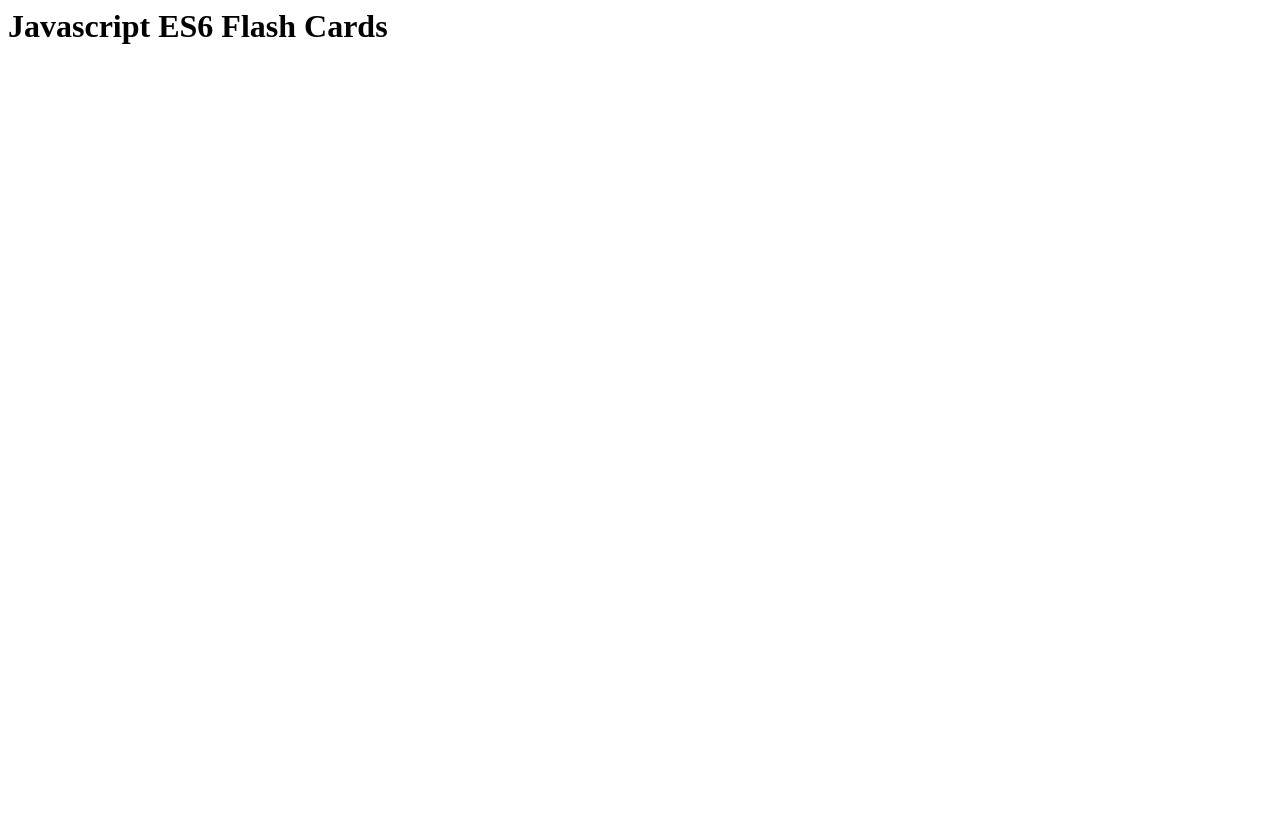
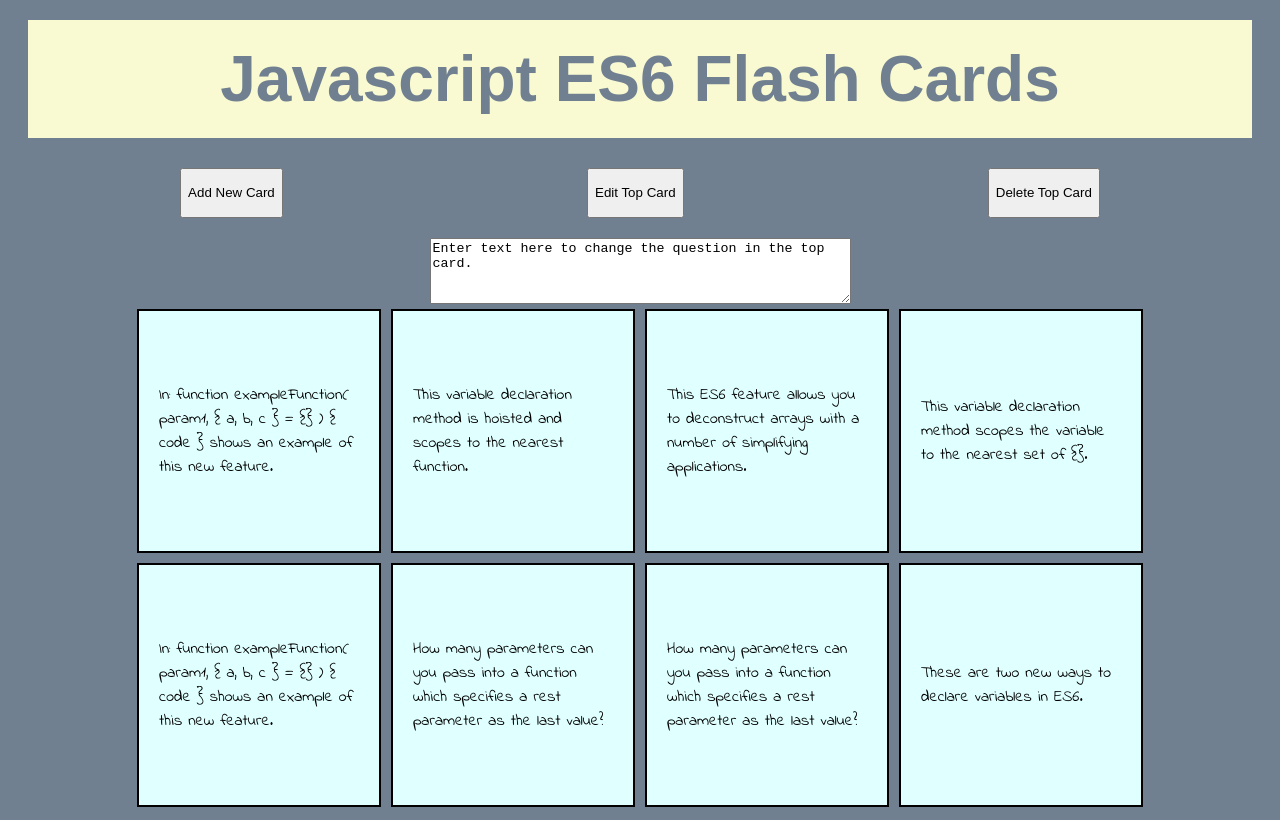
Before and after one commit to primalfunk/flashcards_es6, a website: page index.html in a window 1280 px wide. Drawn offline with nearby package versions, Linux system fonts and the light colour scheme; a web font is replaced by a local one.

Commit message:
finished

```diff
--- a/css/styles.css
+++ b/css/styles.css
@@ -0,0 +1,52 @@
+body {
+  font-family: "Cormorant Unicase", sans-serif;
+  background-color: slategray;
+}
+
+.banner {
+  display: flex;
+  background-color: lightgoldenrodyellow;
+  text-align: center;
+  height: 15%;
+  margin: 20px;
+  justify-content: center;
+  align-items: center;
+  font-size: 32px;
+  color: slategray;
+}
+
+.buttons {
+  display: flex;
+  justify-content: space-around;
+  align-content: center;
+  justify-items: center;
+  height: 50px;
+  font-size: 20px;
+  margin: 10px;
+  padding: 10px;
+}
+
+.wrapper {
+  display: flex;
+  flex-wrap: wrap;
+  justify-content: center;
+  font-family: "Indie Flower", serif;
+}
+
+div[class^="card"] {
+  height: 200px;
+  width: 200px;
+  border: 2px black solid;
+  margin: 5px;
+  padding: 20px;
+  background-color: lightcyan;
+  display: flex;
+  flex-direction: column;
+  align-content: space-between;
+  justify-content: center;
+  align-items: center;
+}
+
+.inputarea {
+  text-align: center;
+}
--- a/index.html
+++ b/index.html
@@ -1,13 +1,20 @@
 <html>
   <head>
-    <link rel="stylesheet" type="text/css" src="/css/styles.css">
+    <link rel="stylesheet" type="text/css" href="css/styles.css">
+    <link href="https://fonts.googleapis.com/css?family=Cormorant+Unicase|Indie+Flower" rel="stylesheet">
   </head>
   <body>
-    <h1> Javascript ES6 Flash Cards</h1>
-
-    <script src="https://code.jquery.com/jquery-3.3.1.min.js"
-            integrity="sha256-FgpCb/KJQlLNfOu91ta32o/NMZxltwRo8QtmkMRdAu8="
-            crossorigin="anonymous"></script>
-    <script src="/js/main.js"></script>
+    <div class="banner">
+      <h1> Javascript ES6 Flash Cards</h1>
+    </div>
+    <div class="buttons">
+      <button class="new_button" type="button">Add New Card</button>
+      <button class="edit_button" type="button">Edit Top Card</button>
+      <button class="delete_button" type="button">Delete Top Card</button>
+    </div>
+    <div class="inputarea"><textarea rows="4" cols="50">Enter text here to change the question in the top card.</textarea></div>
+    <div class="wrapper"></div>
+    <script src="https://code.jquery.com/jquery-3.3.1.min.js"></script>
+    <script src="js/main.js"></script>
   </body>
 </html>
--- a/js/main.js
+++ b/js/main.js
@@ -0,0 +1,101 @@
+$(document).ready(function () {
+  const set_up = ( count, start_index = 1 ) => {
+    const answers = [
+      "Javascript",
+      "ES6",
+      "1997",
+      "Let and Const",
+      "Var",
+      "Const",
+      "Let",
+      "Default parameters",
+      "Named parameters",
+      "Rest parameters",
+      "Infinite",
+      "Spread operator",
+      "Arrow function",
+      "Arrow function",
+      "Object initializer"
+    ]
+    const questions = [
+      "This is an implementation of ECMAscript.",
+      "This is the newest version of ECMAscript.",
+      "Before ES6, the last big update was this year.",
+      "These are two new ways to declare variables in ES6.",
+      `This variable declaration method is hoisted and scopes to the nearest function.`,
+      `This variable declaration method results in a read-only value.`,
+      `This variable declaration method scopes the variable to the nearest set of {}.`,
+      `In: function exampleFunction( parameter = [] ) { code }, \"parameter=[]\" is an example of this new feature.`,
+      `In: function exampleFunction( param1, { a, b, c } = {} ) { code } shows an example of this new feature.`,
+      `In: function exampleFunction( param1, ...params ) { code } is an example of this new feature`,
+      `How many parameters can you pass into a function which specifies a rest parameter as the last value?`,
+      `This ES6 feature allows you to deconstruct arrays with a number of simplifying applications.`,
+      `This function declaration syntax reduces key strokes, simplifies some scoping issues, and looks cooler.`,
+      `In: const myConstFunction = (param) => { <code> }, the => is one of these.`,
+      `In ES2015, when the keys and variable names match, we can use this new feature to clean up code.`
+    ]
+
+    for(let i = start_index; i < count + start_index; i++) {
+      let qaIndex = Math.floor(Math.random() * 15)
+      $('.wrapper').append(`<div class=\"card${i}\"></div>`)
+      $('.card' + i).append(`<p class="question">${questions[qaIndex]}</p>`)
+      $('.card' + i).append(`<p class="answer">${answers[qaIndex]}</p>`)
+      $('.answer').hide()
+    }
+
+  }
+
+  const wire_up = () => {
+    // connect New button
+    $('.new_button').click( () => {
+      let indices = []
+      new_index = 0
+      $('.wrapper').children('div').each(function (i, obj) {
+        //find the highest class number
+        indices.push( ($( obj ).attr('class')).slice(4) )
+      })
+      set_up(1, Math.max(...indices) + 1)
+      console.log("Creating new card element: card" + Math.max(...indices))
+    })
+    // connect Delete button
+    $('.delete_button').click ( () => {
+      let indices = []
+      new_index = 0
+      $('.wrapper').children('div').each(function (i, obj) {
+        //find the lowest class number
+        indices.push( ($( obj ).attr('class')).slice(4) )
+      })
+      console.log("Removing element class card" + Math.min(...indices))
+      $('.card' + Math.min(...indices)).remove()
+      indices = []
+    })
+    // connect the Edit button
+    $('.edit_button').click ( () => {
+      let to_update
+      let indices = []
+      new_index = 0
+      $('.wrapper').children('div').each(function (i, obj) {
+        //find the lowest class number
+        indices.push(($(obj).attr('class')).slice(4))
+      })
+      to_update = $('.card' + Math.min(...indices))
+      to_update.find('.question').remove()
+      to_update.append(`<p class="question">${$('textarea').val()}</p>`)
+    })
+    // wire up the Cards
+    $('.wrapper').children('div').each(function (i, obj) {
+      $(obj).click( () => {
+        if ($(obj).find('.question').is(":visible")) {
+          $(obj).find('.question').hide()
+          $(obj).find('.answer').show()
+          console.log('This is happening.')
+        } else {
+          $(obj).find('.question').show()
+          $(obj).find('.answer').hide()
+        }
+      })
+    })
+  }
+  set_up(8)
+  wire_up()
+});
```
